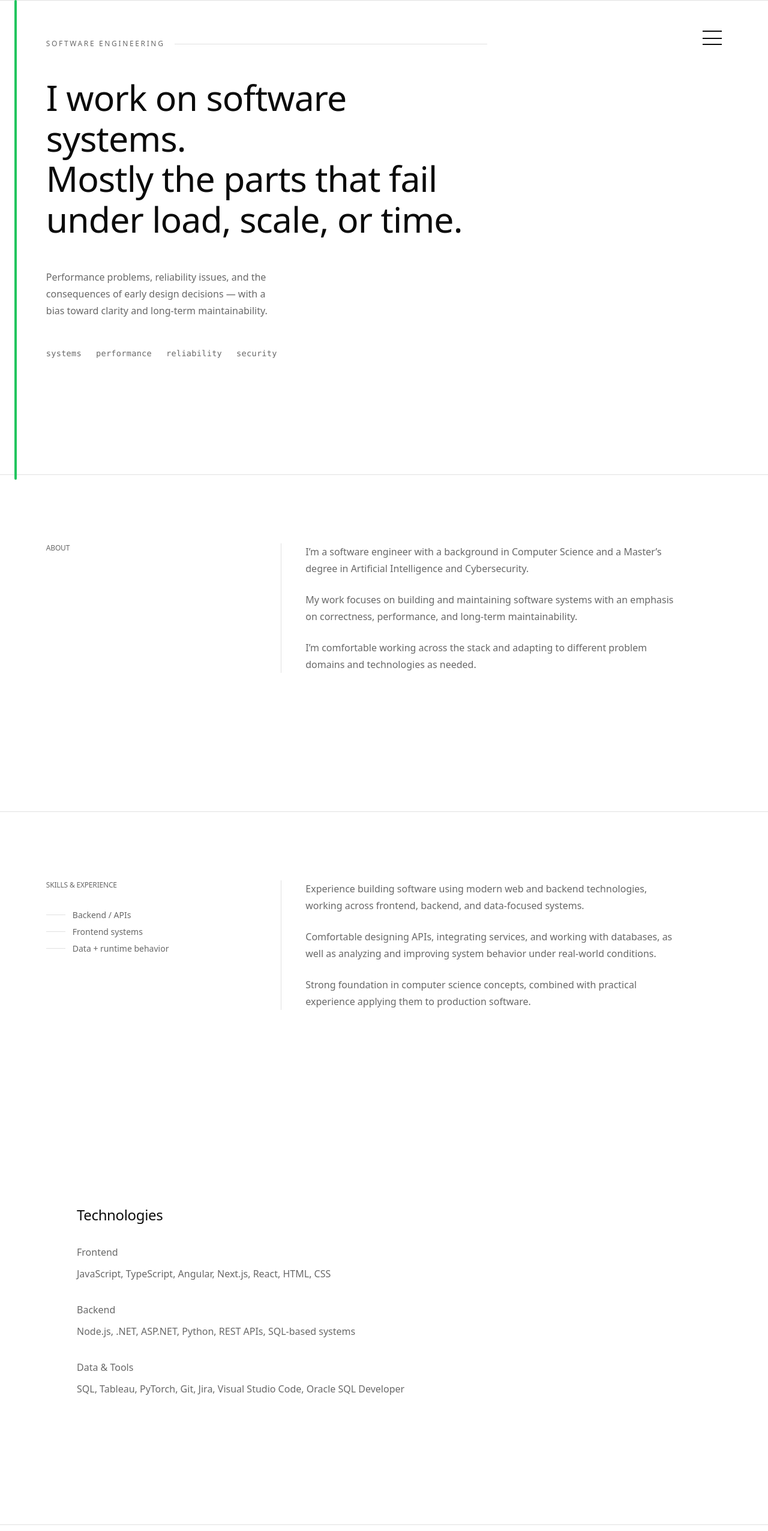
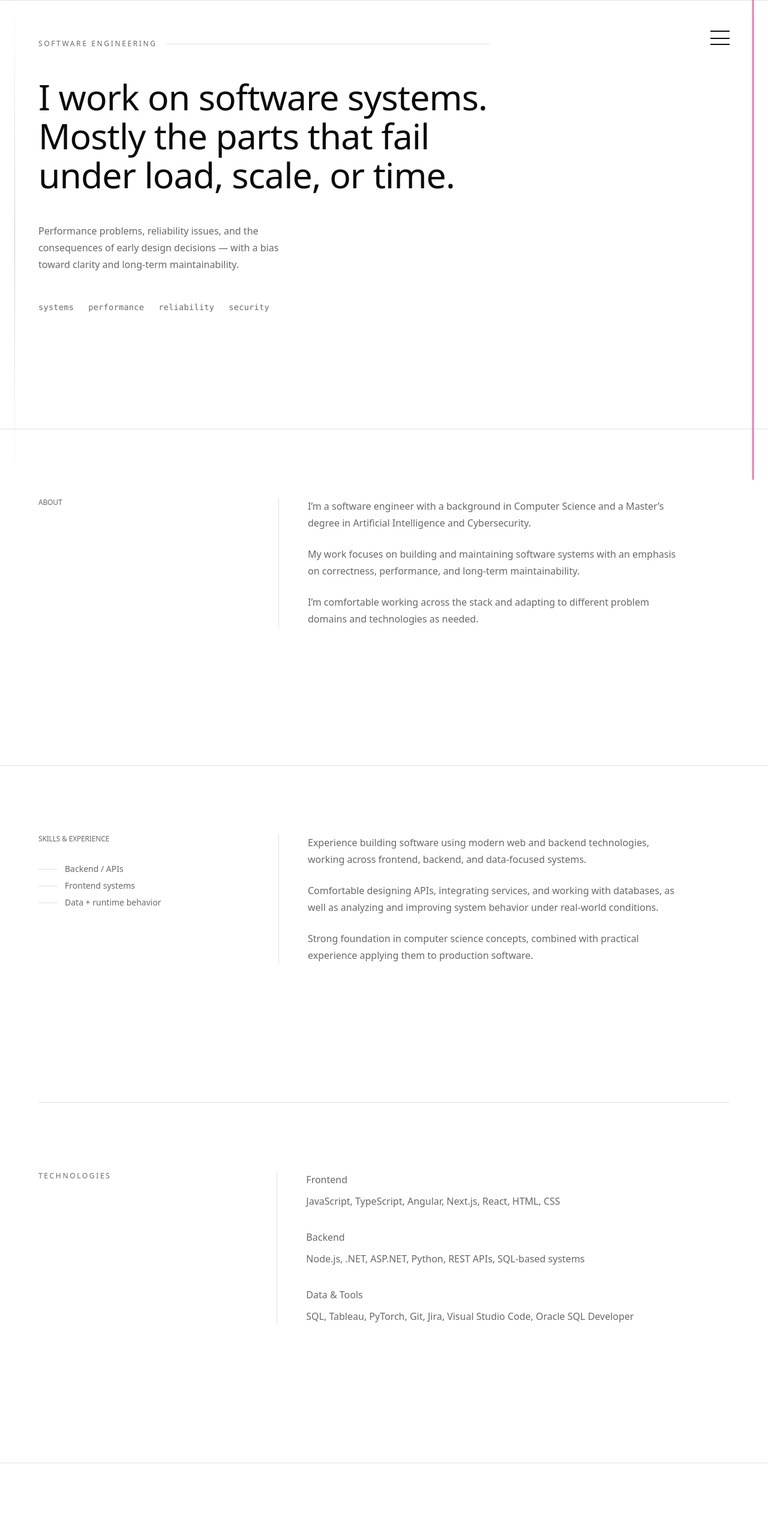
Before and after one commit to mahmudyusifli/personal-website, a Next.js app in the folder apps/frontend/: page / in a window 1280 px wide. Shown: the top 2553 px of the page at 60% size. Built offline with nearby package versions, Linux system fonts and the light colour scheme.

Commit message:
loadline updated

```diff
--- a/apps/frontend/app/globals.css
+++ b/apps/frontend/app/globals.css
@@ -1,7 +1,7 @@
 @import "tailwindcss";
 
 /* ======================================================
-   CORE TOKENS — DO NOT REMOVE
+   CORE DESIGN TOKENS (MATCH YOUR JSX)
 ====================================================== */
 
 :root {
@@ -11,17 +11,16 @@
   --muted: rgba(11, 11, 11, 0.62);
 
   --border: rgba(11, 11, 11, 0.12);
-  --border-strong: rgba(11, 11, 11, 0.2);
+  --border-strong: rgba(11, 11, 11, 0.22);
 
   --accent: #ff4da6;
 
-  /* layout */
-  --container-x: clamp(2rem, 6vw, 7rem);
+  /* layout — FIXED (was too aggressive before) */
+  --container-x: clamp(2rem, 5vw, 6rem);
   --section-y: clamp(6rem, 9vw, 9rem);
 
   /* typography */
   --fs-base: 1rem;
-  --fs-lead: 1.15rem;
   --lh-body: 1.75;
 }
 
@@ -32,12 +31,12 @@
     --muted: rgba(255, 255, 255, 0.65);
 
     --border: rgba(255, 255, 255, 0.14);
-    --border-strong: rgba(255, 255, 255, 0.22);
+    --border-strong: rgba(255, 255, 255, 0.24);
   }
 }
 
 /* ======================================================
-   BASE
+   BASE RESET
 ====================================================== */
 
 html,
@@ -55,6 +54,10 @@ body {
     Helvetica,
     Arial,
     sans-serif;
+}
+
+* {
+  box-sizing: border-box;
 }
 
 p {
@@ -77,53 +80,58 @@ h2 {
    STRUCTURE & RHYTHM
 ====================================================== */
 
-/* horizontal separators you already use */
+section {
+  position: relative;
+}
+
+section + section {
+  margin-top: var(--section-y);
+}
+
+/* horizontal rules used in JSX */
 .hr-subtle {
   height: 1px;
   background: var(--border);
 }
 
-/* give sections a visual frame without cards */
-section {
-  position: relative;
-}
-
-/* add breathing space between sections */
-section + section {
-  margin-top: var(--section-y);
-}
-
-/* make grid columns feel intentional */
+/* grid sanity */
 .grid {
   align-items: start;
 }
 
-/* left column titles */
+/* left column headings */
 section h2 {
   margin-top: 0;
   margin-bottom: 2rem;
 }
 
-/* vertical rule content blocks */
+/* vertical divider content */
 .border-l {
-  border-left-width: 1px;
+  border-left: 1px solid var(--border);
 }
 
-/* improve readability of bordered content */
 .pl-6 {
-  padding-left: 2.5rem;
+  padding-left: 3rem;
 }
 
 /* ======================================================
-   INTRO SPECIFIC (HERO FEELS EMPTY WITHOUT THIS)
+   INTRO / HERO — FIXED PROPERLY
 ====================================================== */
 
+/* hero headline was breaking — this fixes it */
 section:first-of-type h1 {
-  max-width: 22ch;
+  max-width: 32ch;
+  line-height: 1.1;
 }
 
+/* hero paragraph */
 section:first-of-type p {
-  max-width: 42ch;
+  max-width: 44ch;
+}
+
+/* allow hero column to actually be wide */
+section:first-of-type .col-span-12.md\:col-span-8 {
+  max-width: none;
 }
 
 /* metadata row */
@@ -133,7 +141,27 @@ section:first-of-type p {
 }
 
 /* ======================================================
-   MENU — YOU SAID DON’T TOUCH IT (CSS ONLY, SAFE)
+   VISUAL SPINE (SUBTLE, NOT BREAKING)
+====================================================== */
+
+body::before {
+  content: "";
+  position: fixed;
+  left: calc(var(--container-x) - 2.5rem);
+  top: 0;
+  bottom: 0;
+  width: 1px;
+  background: linear-gradient(
+    to bottom,
+    transparent,
+    var(--border-strong),
+    transparent
+  );
+  pointer-events: none;
+}
+
+/* ======================================================
+   MENU — CSS ONLY, SAFE
 ====================================================== */
 
 button[aria-label="Menu"] span {
@@ -141,20 +169,99 @@ button[aria-label="Menu"] span {
 }
 
 /* ======================================================
-   POLISH (SUBTLE, NOT DESIGNY)
+   LARGE SCREENS — PREVENT COLLAPSE
 ====================================================== */
 
-/* soften everything slightly so it doesn’t look raw */
-* {
-  -webkit-font-smoothing: antialiased;
-  -moz-osx-font-smoothing: grayscale;
-}
-
-/* prevent ultra-wide monitors from breaking layout */
-@media (min-width: 1600px) {
+@media (min-width: 1200px) {
   section > div {
     max-width: 1400px;
     margin-left: auto;
     margin-right: auto;
   }
 }
+/* ======================================================
+   WORK SECTION — ALIGN WITH ABOUT / EXPERIENCE
+====================================================== */
+
+#work {
+  padding-left: var(--container-x) !important;
+  padding-right: var(--container-x) !important;
+  padding-top: var(--section-y) !important;
+  padding-bottom: var(--section-y) !important;
+}
+
+/* top horizontal rule like other sections */
+#work::before {
+  content: "";
+  position: absolute;
+  top: 0;
+  height: 1px;
+  background: var(--border);
+}
+
+/* reframe inner layout */
+#work > div {
+  display: grid;
+  grid-template-columns: repeat(12, minmax(0, 1fr));
+  gap: 2.5rem;
+  max-width: none;
+}
+
+/* left column (title) */
+#work h2 {
+  grid-column: span 4 / span 4;
+  font-size: 0.75rem;
+  letter-spacing: 0.22em;
+  text-transform: uppercase;
+  color: var(--muted);
+  margin: 0;
+}
+
+/* right column (content) */
+#work .space-y-8 {
+  grid-column: span 8 / span 8;
+  padding-left: 3rem;
+  border-left: 1px solid var(--border);
+}
+
+/* tighten typography to match others */
+#work p {
+  color: var(--muted);
+}
+
+/* responsive fallback */
+@media (max-width: 768px) {
+  #work > div {
+    grid-template-columns: 1fr;
+  }
+
+  #work h2 {
+    grid-column: auto;
+    margin-bottom: 1.5rem;
+  }
+
+  #work .space-y-8 {
+    grid-column: auto;
+    padding-left: 0;
+    border-left: none;
+  }
+}
+/* ======================================================
+   WORK — MATCH SECTION SEPARATOR EXACTLY
+====================================================== */
+
+/* ensure positioning context */
+#work {
+  position: relative;
+}
+
+/* true section divider (same visual weight as others) */
+#work::before {
+  content: "";
+  position: absolute;
+  left: var(--container-x);
+  right: var(--container-x);
+  top: 0;
+  height: 1px;
+  background: var(--border);
+}
--- a/apps/frontend/components/ui/LoadLine.tsx
+++ b/apps/frontend/components/ui/LoadLine.tsx
@@ -4,19 +4,17 @@ import { motion, useScroll, useTransform } from "framer-motion";
 
 export default function LoadLine() {
   const { scrollYProgress } = useScroll();
-
-  const height = useTransform(scrollYProgress, [0, 1], ["20%", "100%"]);
-  const color = useTransform(
-    scrollYProgress,
-    [0, 0.5, 0.8, 1],
-    ["#22c55e", "#eab308", "#ef4444", "#ffffff"],
-  );
+  const scaleY = useTransform(scrollYProgress, [0, 1], [0, 1]);
 
   return (
-    <div className="fixed left-6 top-0 h-screen w-1 z-50">
+    <div aria-hidden className="fixed right-6 top-0 h-screen w-[2px] z-40">
+      {/* track */}
+      <div className="absolute inset-0 bg-[var(--border)]" />
+
+      {/* progress */}
       <motion.div
-        style={{ height, backgroundColor: color }}
-        className="w-full origin-top rounded-full"
+        style={{ scaleY, transformOrigin: "top" }}
+        className="absolute inset-0 bg-[var(--accent)]"
       />
     </div>
   );
```
